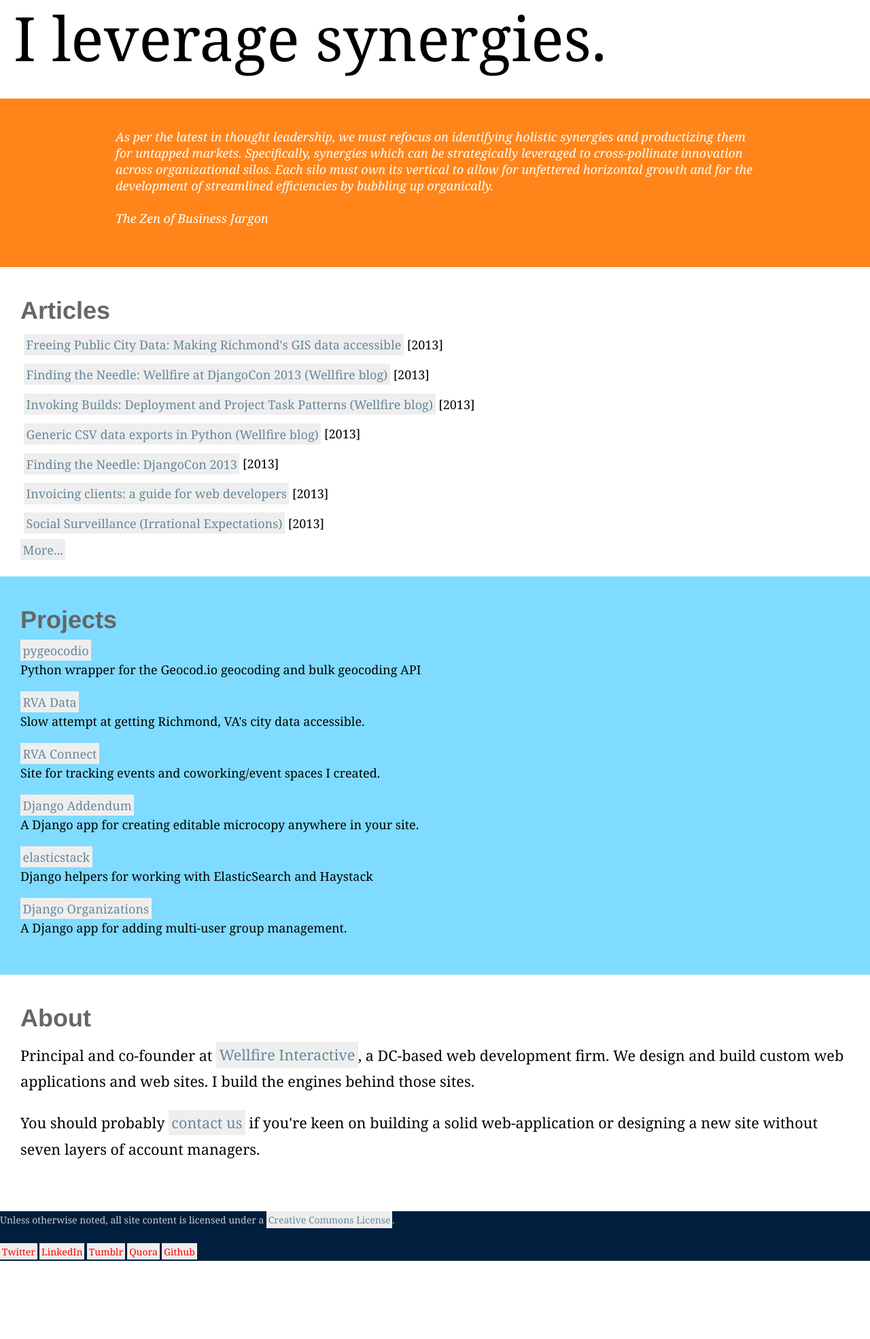
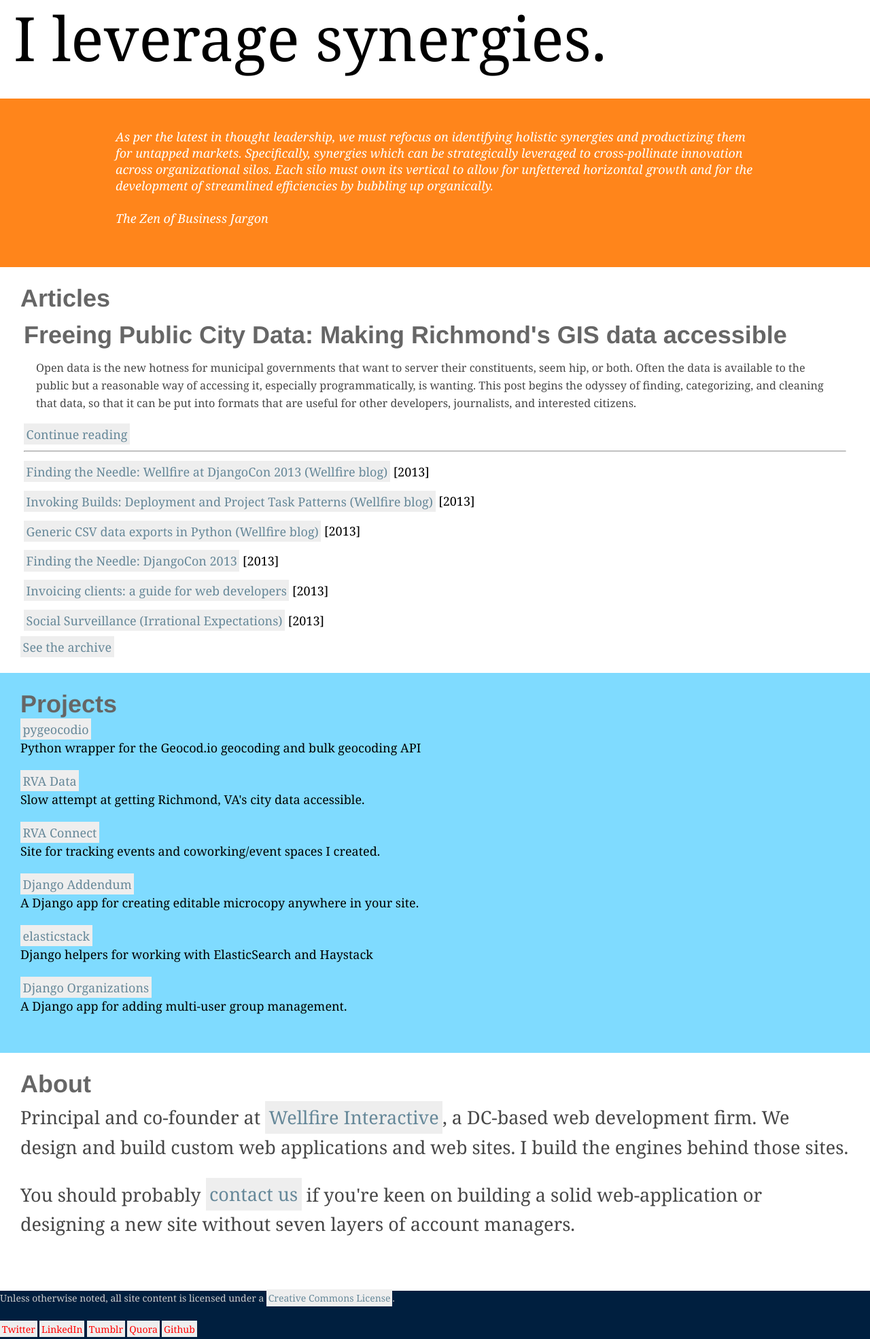
Before and after one commit to bennylope/bennylope.github.com, a Jekyll site: the page built from index.html, in a window 1280 px wide. Shown: the whole page at 68% size. Built offline with Jekyll 4.4.1, drawn with Linux system fonts in a browser that asks for light colours; the list of posts is cut into pages by our own code; before the commit the page ends 1855 px from its top, so only the background shows below that.

Commit message:
Add article teaser and subtitle
Closes gh-1

```diff
--- a/_layouts/post.html
+++ b/_layouts/post.html
@@ -2,6 +2,7 @@
 layout: content
 ---
 <h2>{{ page.title }}</h2>
+{% if page.subtitle %}<h4>{{ page.subtitle }}</h4>{% endif %}
 
 {% if page.quora %}<h4>As answered on <a href="{{ page.quora }}" rel="nofollow">Quroa</a></h4>{% endif %}
 
--- a/_posts/2013-11-25-richmond-gis.md
+++ b/_posts/2013-11-25-richmond-gis.md
@@ -1,10 +1,20 @@
 ---
 published: true
-title: "Freeing Public City Data: Making Richmond's GIS data accessible"
+title: "Freeing Public City Data"
+subtitle: "Making Richmond's GIS data accessible"
 layout: post
 permalink: /2013/richmond-gis-data/
 soHelpful: true
 comments: true
+teaser: >
+    Open data is the new hotness for municipal governments that want to
+    server their constituents, seem hip, or both. Often the data is
+    available to the public but a reasonable way of accessing it, especially
+    programmatically, is wanting. This post begins the odyssey of
+    finding, categorizing, and cleaning that data, so that it can be put
+    into formats that are useful for other developers, journalists, and
+    interested citizens.
+
 ---
 
 The City of Richmond makes a lot of its data publicly accessible, I'm
--- a/css/base.css
+++ b/css/base.css
@@ -8,7 +8,7 @@
 html{font-size:18px;font-family:Georgia;background:#fff}
 // body{padding:30px;margin-left:auto;margin-right:auto;max-width:1024px}
 h2{font-size:3em;line-height:1em;margin-bottom:.5em}
-h3{font-family:Helvetica,Arial,sans-serif;font-weight:bold;font-size:2em;color:#666;margin-top:1em;margin-bottom:.5em}
+h3{font-family:Helvetica,Arial,sans-serif;font-weight:bold;font-size:2rem;color:#666;margin-top:1rem;margin-bottom:.5rem; line-height: 2rem; }
 h4{font-weight:bold;font-family:Helvetica,Arial,sans-serif;font-size:1em;margin-top:1em;margin-bottom:1em;color:#689}
 html#index h1{color:#000;font-size:5em;margin-bottom:.5em}
 header h1{font-size:1em;line-height:1em;margin-bottom:1.3em;color:#999}
@@ -18,7 +18,8 @@
 article p {}
 article li{list-style:disc}
 article ol,article ol li{list-style:decimal}
-p{font-size:1.2rem;line-height:1.8em;margin-bottom:1em}
+p{font-size:1.5rem;line-height:1.6em;margin-bottom:1em;color:#474747}
+p.teaser { font-size: 0.9rem; margin: 1rem; }
 li { line-height: 28px; }
 ul.li-bullets{list-style:none}
 ul.li-bullets li{margin:5px 5px 15px 5px}
@@ -47,4 +48,5 @@
 
 @media (max-width: 900px) {
   article { max-width: 740px; }
+  p {font-size: 1rem; line-height: 1.2rem; }
 }
--- a/index.html
+++ b/index.html
@@ -20,11 +20,20 @@ pageid: index
     <ul class="li-bullets">
       {% for post in site.posts %}
         {% if forloop.index < 8 %}
-        <li><a href="{% if post.link %}{{ post.link }}{% else %}{{ post.url }}{% endif %}">{{ post.title }}{% if post.quora %} (Quora answer){% endif %}</a> [{{ post.date | date: "%Y" }}]</li>
+        <li>
+          {% if forloop.index == 1 %}
+          <h3>{{ post.title }}{% if post.subtitle %}: {{ post.subtitle }}{% endif %}</h3>
+          <p class="teaser">{{ post.teaser }}</p>
+          <a href="{% if post.link %}{{ post.link }}{% else %}{{ post.url }}{% endif %}">Continue reading</a>
+          <hr/>
+          {% else %}
+          <a href="{% if post.link %}{{ post.link }}{% else %}{{ post.url }}{% endif %}">{{ post.title }}{% if post.quora %} (Quora answer){% endif %}</a> [{{ post.date | date: "%Y" }}]
+          {% endif %}
+        </li>
         {% endif %}
       {% endfor %}
     </ul>
-    <a href="/posts/">More...</a>
+    <a href="/posts/">See the archive</a>
     </section>
 
     <section class="projects">
```
